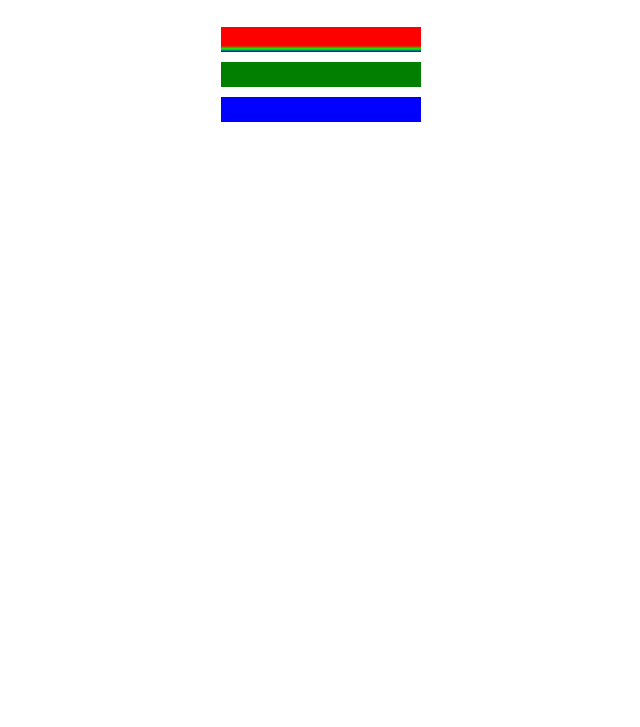
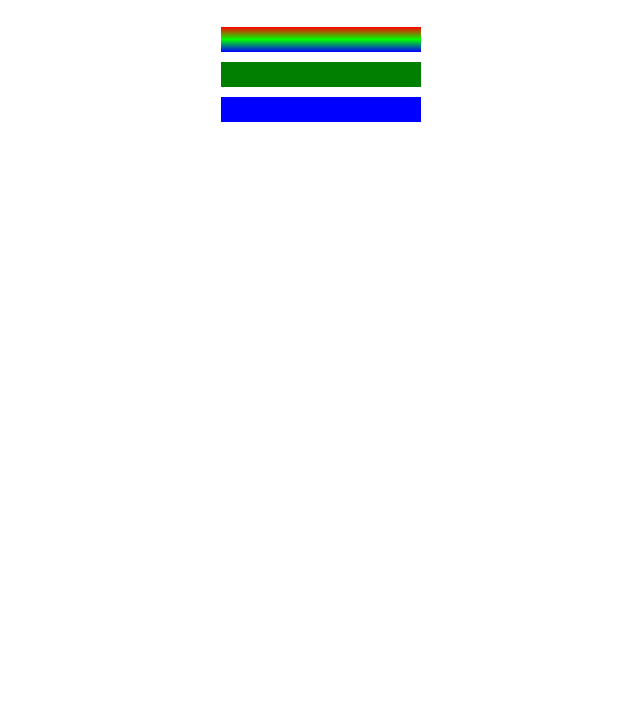
Before and after one commit to Jsaa110213/CSS-Marcadores-de-Colores-FreeCodeCamp, a plain HTML site: page index.html in a window 1280 px wide. Shown: the part 73-800 px from the top of the page, without its empty margins (319-959 px from the left). Drawn offline with Linux system fonts and the light colour scheme.

Commit message:
Step 56: Cambios en el color-stop de todos los colores
Se modificó el colo-stop del rojo de 75% a 0%, al verde se le agregó un 50% y al azul un 100%

```diff
--- a/styles.css
+++ b/styles.css
@@ -25,8 +25,8 @@ Es una función en CSS, que permite crear un elemento image con dos o mas colore
 * En este caso, podemos definir que tanto de la imagen creada por el linear-gradient, será ocupado por un color (un "Color-stops" o parada de color), ya sea en px o en porcentajes. Para este ejemplo tenemos al rojo en RGB, al que se le aplicó un color-stops de 75%.
 */
 .red {
-  background: linear-gradient(180deg, rgb(255,0,0) 75%,
-  rgb(0, 255, 0), rgb(0, 0, 255)); /* Dá como resultado una transción de más del 70% del gradiente como rojo, el resto es verde y azul*/
+  background: linear-gradient(180deg, rgb(255,0,0) 0%,
+  rgb(0, 255, 0) 50%, rgb(0, 0, 255) 100%); /* Dá como resultado una transción de más del 70% del gradiente como rojo, el resto es verde y azul*/
 }
 
 .green {
```
